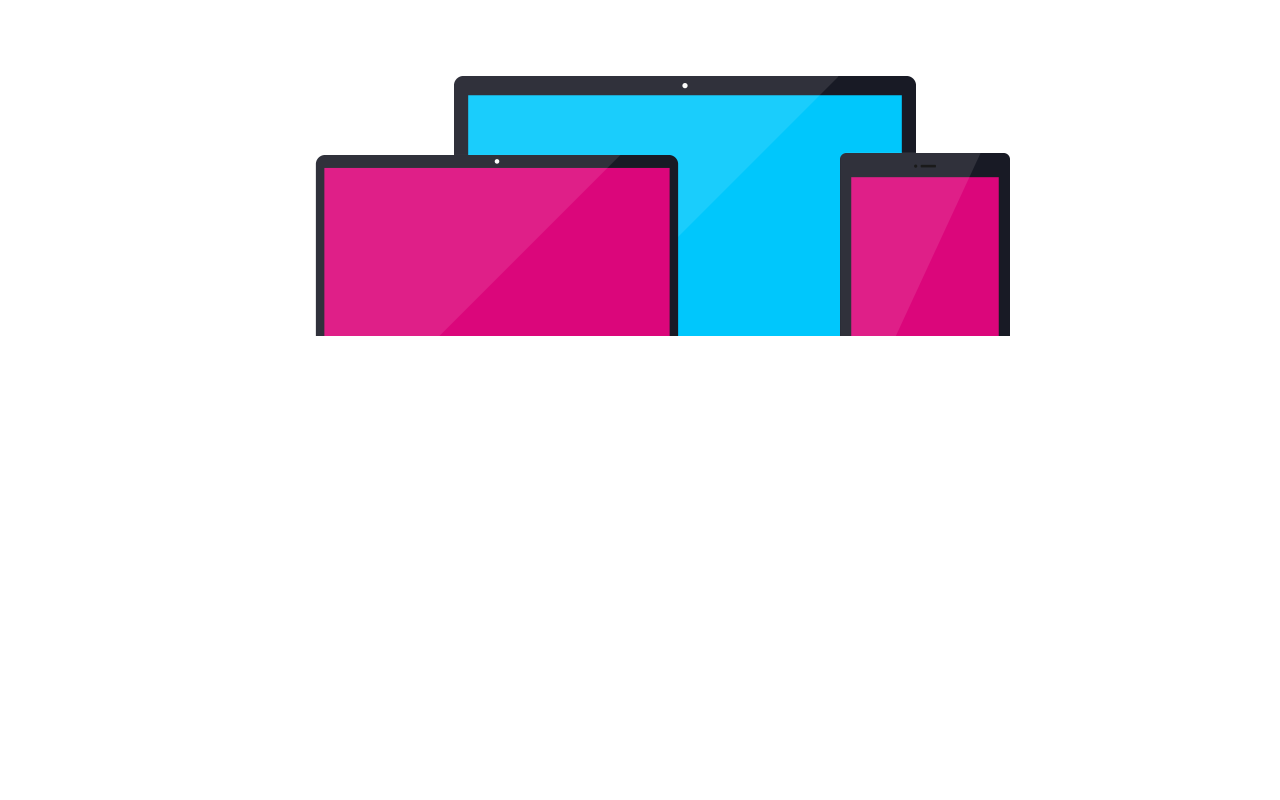
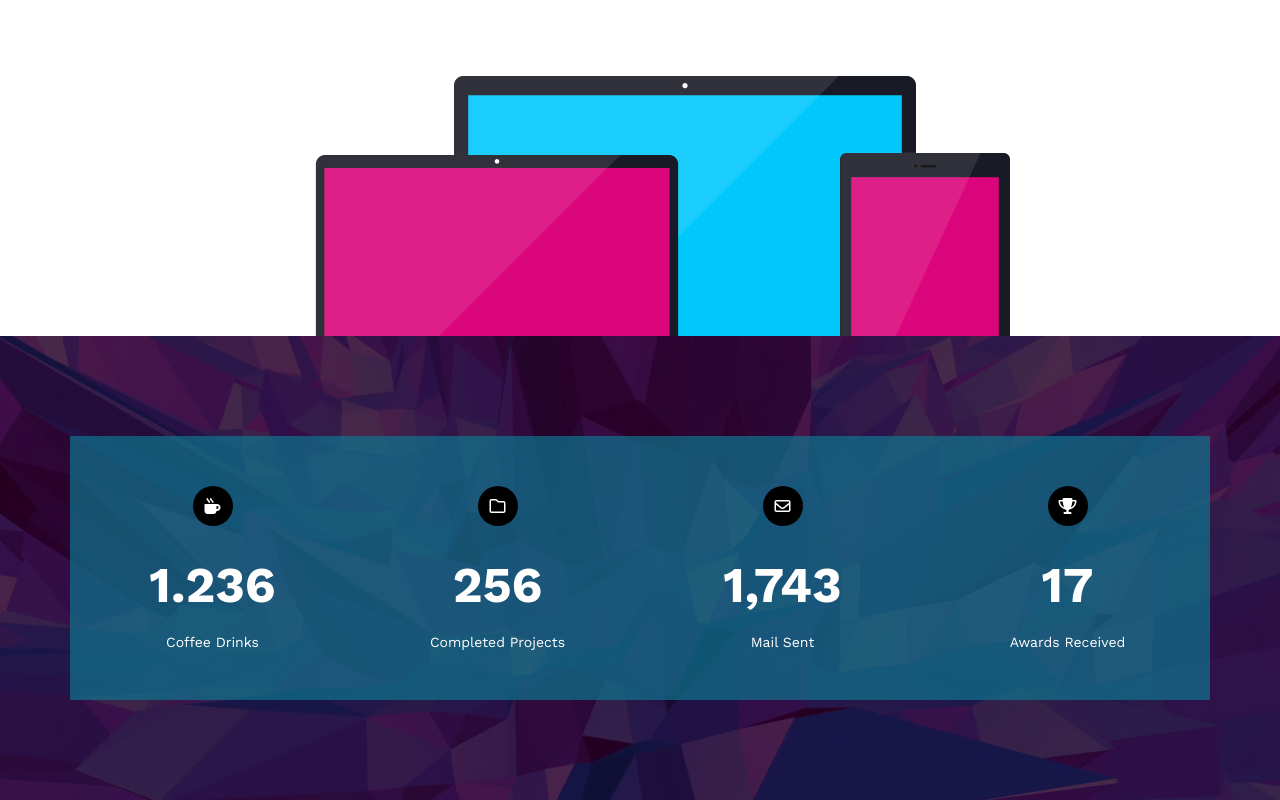
Before and after one commit to devSeyf/Kasper---One-Page-Creative---Template---Two, a plain HTML site: page index.html in a window 1280 px wide. Shown: the part 4319-5119 px from the top of the page. Before the commit the page ends 4655 px from the top, so only its background shows below. Drawn offline with nearby package versions, Linux system fonts and the light colour scheme.

Commit message:
Statistics

```diff
--- a/Css/kasper.css
+++ b/Css/kasper.css
@@ -669,4 +669,83 @@ header .form i {
 
   }
 }
+
 /* End about us */
+
+
+/* Start  Stats */
+.stats {
+  padding-top: var(--section-padding);
+  padding-bottom: var(--section-padding);
+  text-align: center;
+  background-image: url(../Images/stats.png);
+  background-size: cover;
+  position: relative;
+}
+
+.stats::before {
+  content: "";
+  position: absolute;
+  left: 0;
+  top: 0;
+  width: 100%;
+  height: 100%;
+  background-color: rgb(0 0 0 / 70%);
+}
+
+.stats .container {
+  position: relative;
+  display: flex;
+  flex-wrap: wrap;
+
+}
+
+.stats .container .box {
+  color: white;
+  padding: 50px;
+  background-color: var(--transparent-color);
+  color: white;
+}
+
+@media (max-width:767px) {
+  .stats .container .box {
+    flex-basis: 100%;
+  }
+}
+
+
+@media (min-width:768px) {
+  .stats .container .box {
+    flex-basis: 50%;
+  }
+}
+
+@media (min-width:992px) {
+  .stats .container .box {
+    flex-basis: 25%;
+  }
+}
+
+.stats .container .box i{
+  width: 40px;
+  height: 40px;
+  display: flex;
+  background-color: black;
+  justify-content: center;
+  align-items: center;
+  border-radius: 50%;
+  margin: 0 auto 30px;
+}
+
+
+.stats .container .box .number {
+  font-size: 50px;
+  font-weight: bold;
+  margin: 0 0 20px;
+}
+
+.stats .container .box p {
+  font-size: 14px;
+}
+
+/* End Stats */
--- a/index.html
+++ b/index.html
@@ -262,6 +262,33 @@
         </div>
     </div>
     <!-- End About us -->
+
+    <!-- Start Stats -->
+   <div class="stats">
+      <div class="container">
+        <div class="box">
+          <i class="fas fa-mug-hot"></i>
+          <div class="number">1.236</div>
+          <p>Coffee Drinks</p>
+        </div>
+        <div class="box">
+          <i class="far fa-folder"></i>
+          <div class="number">256</div>
+          <p>Completed Projects</p>
+        </div>
+        <div class="box">
+          <i class="far fa-envelope"></i>
+          <div class="number">1,743</div>
+          <p>Mail Sent</p>
+        </div>
+        <div class="box">
+          <i class="fas fa-trophy"></i>
+          <div class="number">17</div>
+          <p>Awards Received</p>
+        </div>
+      </div>
+    </div>
+     <!--End Stats -->
 </body>
 
 </html>
```
